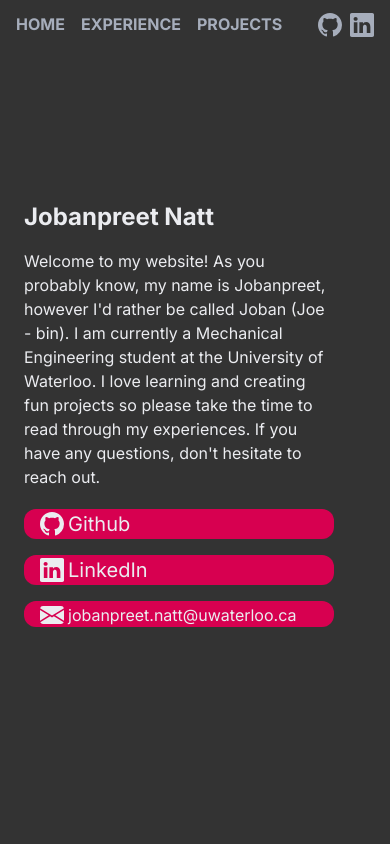
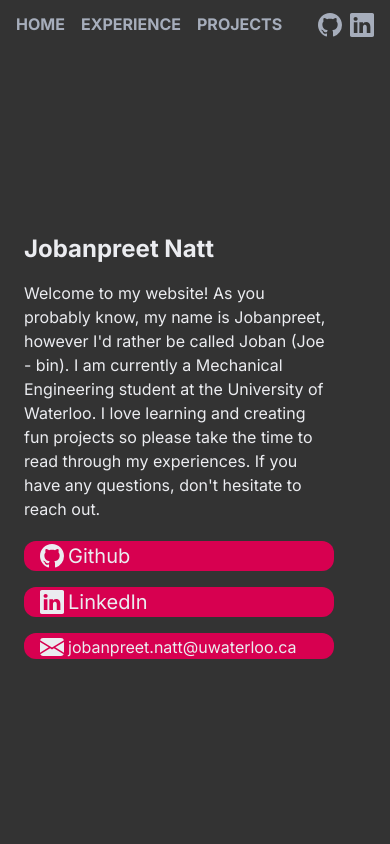
Before and after one commit to Joban-Natt/joban-website, a Next.js app: page / in a window 390 px wide. Shown: the top 844 px of the page. Built offline with nearby package versions, Linux system fonts and the light colour scheme.

Commit message:
negative margins removed

```diff
--- a/app/components/Intro/page.tsx
+++ b/app/components/Intro/page.tsx
@@ -5,9 +5,9 @@ import CopyToClipboard from "./clipboard";
 
 export default function Intro() {
   return (
-    <div className="pt-[2rem]">
+    <div className="pt-[4rem]">
       <div className="h-[100vh] flex items-center">
-        <div className="lg:w-4/5 flex flex-col pr-10 mt-[-5rem]">
+        <div className="lg:w-4/5 flex flex-col pr-10 mb-[5rem]">
           <h1 className="text-jcream xl:text-5xl lg:text-4xl text-2xl font-bold xl:pl-32 lg:pl-24 md:pl-16 sm:pl-10 pl-6">
             Jobanpreet Natt
           </h1>
@@ -72,7 +72,7 @@ export default function Intro() {
             <CopyToClipboard />
           </div>
         </div>
-        <div className="hidden mr-0 xl:mr-[9%] sm:inline-block mt-[-8rem]">
+        <div className="hidden mr-0 xl:mr-[9%] sm:inline-block mb-[5rem]">
           <Image
             alt="jobansPicture"
             src="https://jobanwebsitepics.s3.us-east-2.amazonaws.com/selfPic.png"
```
